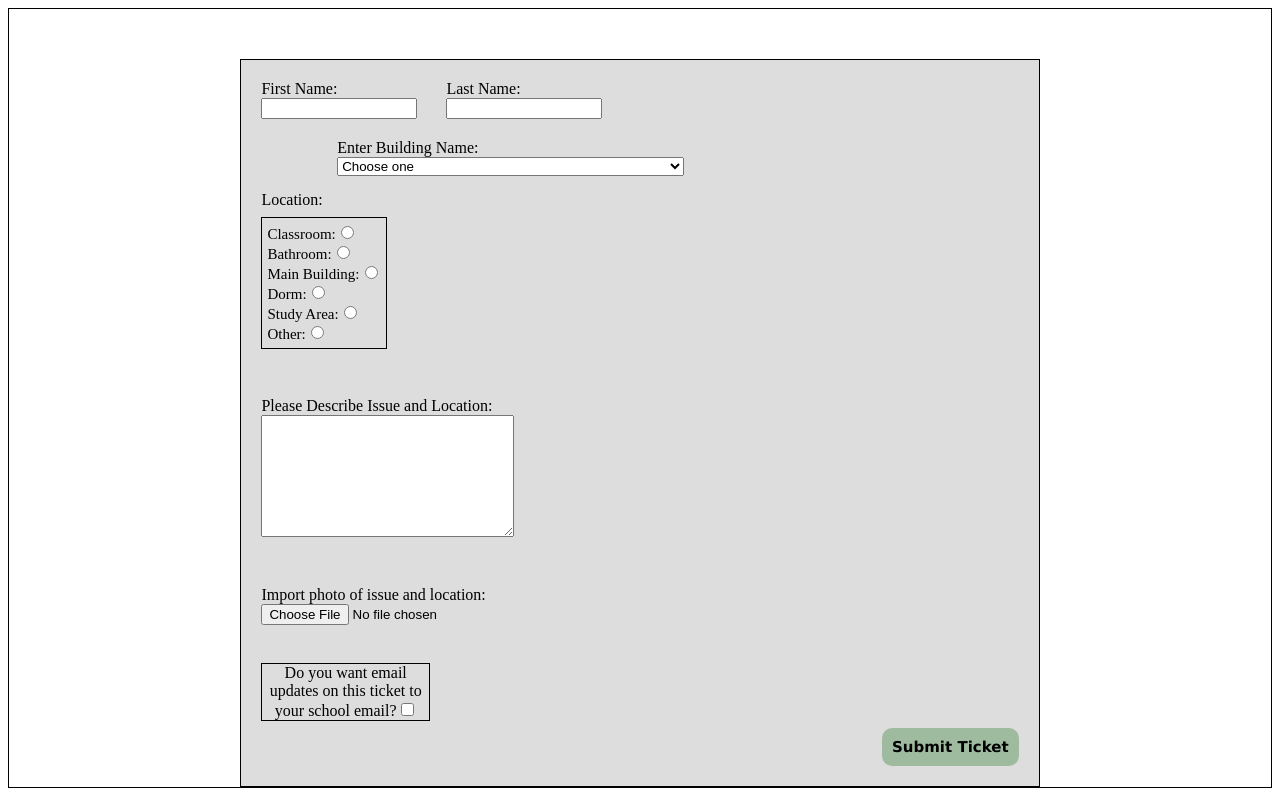
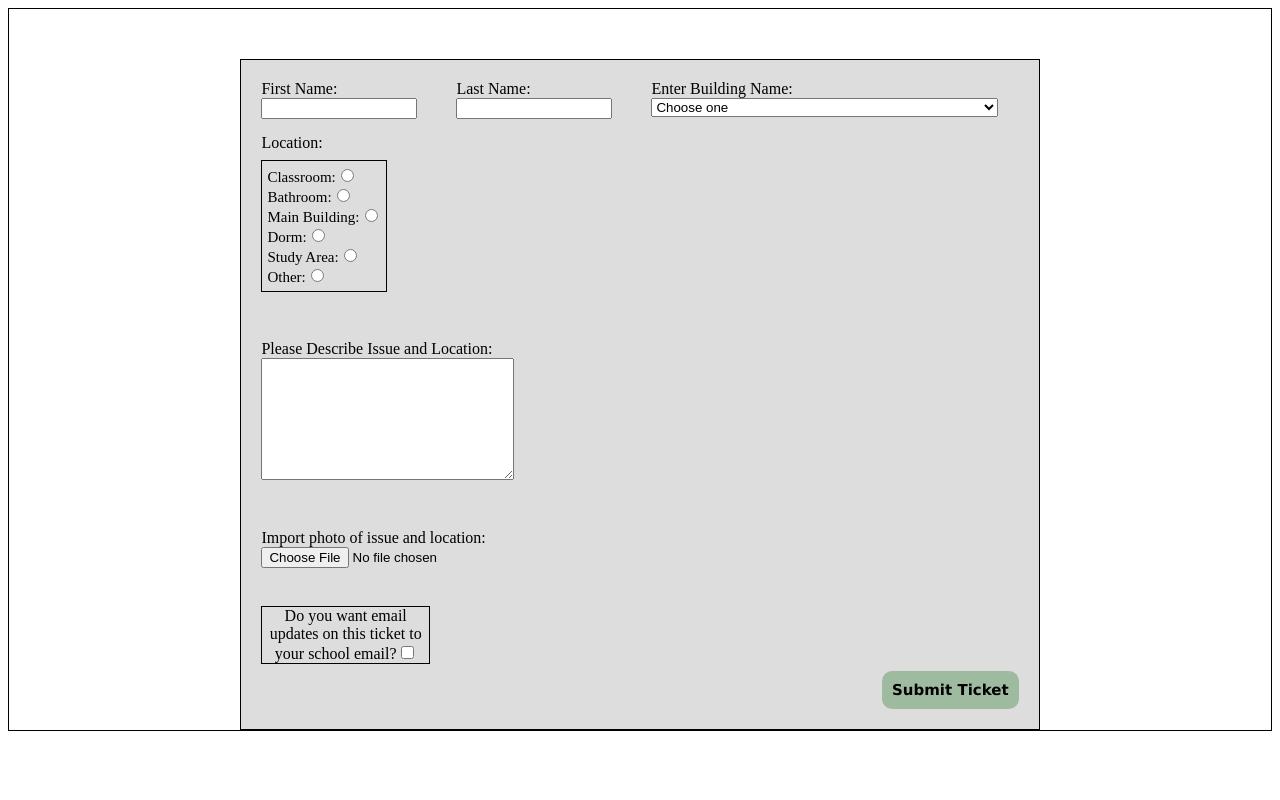
Before and after one commit to JGilbert103/ITSC4155, a React (Vite) app in the folder UNCC Ticketing/react/: page / in a window 1280 px wide. Built offline with nearby package versions, Linux system fonts and the light colour scheme.

Commit message:
aligned first last and building names input and populated buildings dropdown

```diff
--- a/UNCC Ticketing/react/components/Ticket.jsx
+++ b/UNCC Ticketing/react/components/Ticket.jsx
@@ -1,14 +1,23 @@
 import React from 'react';
 import '../css/ticket.css'
+import {useEffect, useState} from 'react';
 
 function Ticket() {
+    const [building, setBuilding] = useState([])
+
+    useEffect(() =>{
+        fetch("/buildings.txt")
+            .then(response => response.text())
+            .then(text => setBuilding(text.split("\n")))
+    }, []);
+
+
     return (
         <>
             <div className="border">
                 <div className="form-border" >
                     <form>
-
-                        <div className="first-last">
+                        <div className="first-last-build">
                             <label>First Name:
                                 <br/>
                                 <input type="text" required />
@@ -17,59 +26,23 @@ function Ticket() {
                                 <br/>
                                 <input type="text" required />
                             </label>
-                        </div>
 
                         <div className="building-location">
                             <div className="building-dropdown">
                                 <label>Enter Building Name:</label>
                                 <select>
                                     <option>Choose one</option>
-                                    <option>Athletic Training & Academic Center</option>
-                                    <option>Atkins Library</option>
-                                    <option>Barnhardt Student Activity Center/Halton Arena</option>
-                                    <option>Bioinformatic Building</option>
-                                    <option>Barnard</option>
-                                    <option>Burson</option>
-                                    <option>Cameron Hall</option>
-                                    <option>College of Health & Human Services</option>
-                                    <option>Colvard</option>
-                                    <option>Bonnie E. Cone Center</option>
-                                    <option>Cypress Hall</option>
-                                    <option>Denny</option>
-                                    <option>Duke Centennial Hall</option>
-                                    <option>Energy Production & Infrastructure Center</option>
-                                    <option>Fretwell</option>
-                                    <option>Friday</option>
-                                    <option>Garinger</option>
-                                    <option>Grigg Hall</option>
-                                    <option>Belk Gymnasium</option>
-                                    <option>Hawthorn</option>
-                                    <option>Student Health Center</option>
-                                    <option>Johnson Band Center Building</option>
-                                    <option>Klien Hall</option>
-                                    <option>The building that shall not be named</option>
-                                    <option>Macy</option>
-                                    <option>McEniry</option>
-                                    <option>McMillan Greenhouse</option>
-                                    <option>Mebane Hall</option>
-                                    <option>Memorial Hall</option>
-                                    <option>Partnership Outreach Research to Accelerate Learning</option>
-                                    <option>University Recreation Center</option>
-                                    <option>Robinson Hall</option>
-                                    <option>Judy W. Rose Football Center</option>
-                                    <option>Rowe</option>
-                                    <option>Smith</option>
-                                    <option>Storrs</option>
-                                    <option>Student Union</option>
-                                    <option>University Recreation Center</option>
-                                    <option>Winningham</option>
-                                    <option>Witherspoon</option>
-                                    <option>Woodward Hall</option>
+                                    {building.map((name) =>(
+                                        <option value={name}>{name}</option>
+                                    ))}
                                 </select>
+
                             </div>
                         </div>
+                        </div>
 
-                        <div class="location-type">
+
+                        <div className="location-type">
                             <label className="location-label">Location:</label>
                             <div className="location-select">
                                 <label> Classroom:
--- a/UNCC Ticketing/react/css/ticket.css
+++ b/UNCC Ticketing/react/css/ticket.css
@@ -32,15 +32,18 @@
     background-color: rgb(221, 221, 221);
 }
 
-.first-last{
+.first-last-build{
    display:flex;
    justify-content:flex-start;
+   gap: 10px;
+
 }
 
-.first-last input{
+.first-last-build input{
     width:80%;
 }
 
+/*
 .building-location{
     display: flex;
     position: relative;
@@ -61,6 +64,7 @@
     margin-right: 5%;
 
 }
+    */
 
 .location-type{
     display: flex;
@@ -131,3 +135,9 @@ button{
     padding: 10px;
     border-radius: 10px;
 }
+
+select{
+    display:flex;
+    width: 100%;;
+
+}
```
Also changed, not shown: UNCC Ticketing/react/public/buildings.txt.
